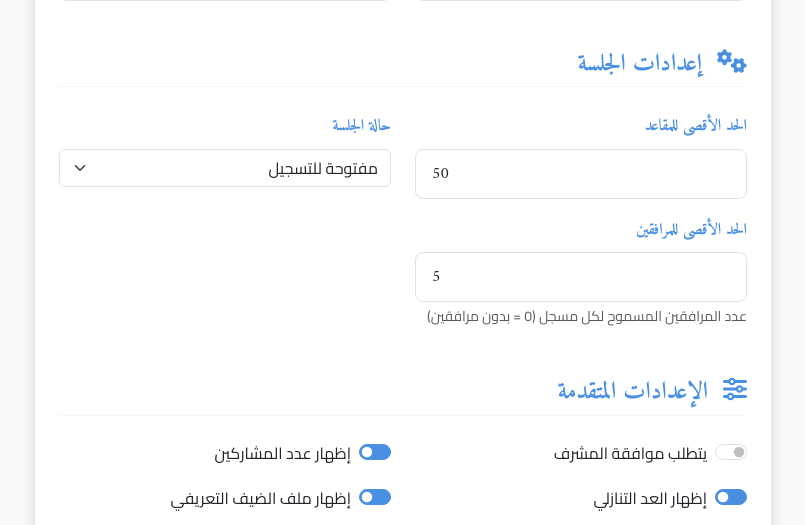
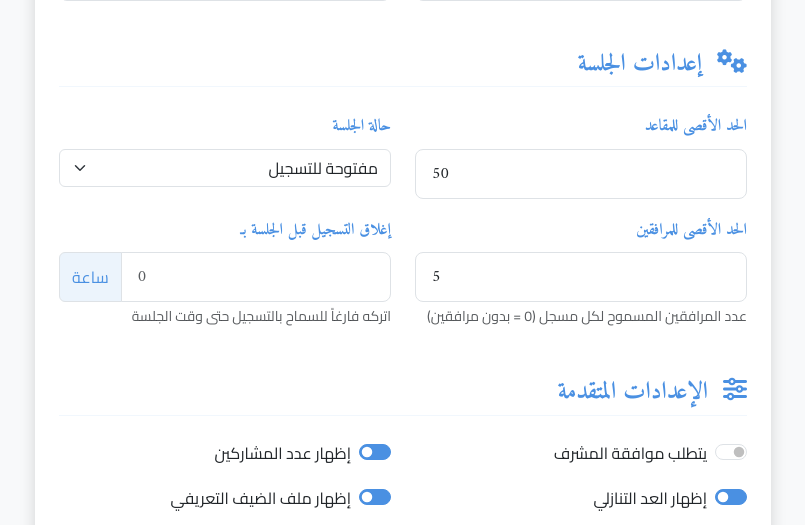
Before and after one commit to ahmedfayezzz/event-planner, a Flask app: page /admin/sessions/new in a window 1280 px wide. Shown: the part 815-1340 px from the top of the page, without its empty margins (237-1042 px from the left). Run offline with Flask 3, Linux system fonts and the light colour scheme; a user stored in the database is signed in; some libraries are stand-ins or nearby versions.

Commit message:
feat: Add configurable registration deadline for sessions; update admin forms for deadline input

```diff
--- a/routes.py
+++ b/routes.py
@@ -817,16 +817,24 @@ def admin_new_session():
         last_session = Session.query.order_by(Session.session_number.desc()).first()
         session_number = (last_session.session_number + 1) if last_session else 1
 
+        # Calculate registration deadline from hours before session
+        session_date = datetime.strptime(request.form.get('date'), '%Y-%m-%dT%H:%M')
+        deadline_hours = request.form.get('registration_deadline_hours', '').strip()
+        registration_deadline = None
+        if deadline_hours and int(deadline_hours) > 0:
+            registration_deadline = session_date - timedelta(hours=int(deadline_hours))
+
         session = Session(
             session_number=session_number,
             title=request.form.get('title'),
             description=request.form.get('description'),
-            date=datetime.strptime(request.form.get('date'), '%Y-%m-%dT%H:%M'),
+            date=session_date,
             guest_name=request.form.get('guest_name'),
             guest_profile=request.form.get('guest_profile'),
             location=request.form.get('location'),
             max_participants=int(request.form.get('max_participants', 50)),
             max_companions=int(request.form.get('max_companions', 5)),
+            registration_deadline=registration_deadline,
             requires_approval='requires_approval' in request.form,
             show_participant_count='show_participant_count' in request.form,
             show_countdown='show_countdown' in request.form,
@@ -859,6 +867,14 @@ def admin_edit_session(session_id):
         session_obj.location = request.form.get('location')
         session_obj.max_participants = int(request.form.get('max_participants', 50))
         session_obj.max_companions = int(request.form.get('max_companions', 5))
+
+        # Calculate registration deadline from hours before session
+        deadline_hours = request.form.get('registration_deadline_hours', '').strip()
+        if deadline_hours and int(deadline_hours) > 0:
+            session_obj.registration_deadline = session_obj.date - timedelta(hours=int(deadline_hours))
+        else:
+            session_obj.registration_deadline = None
+
         session_obj.requires_approval = 'requires_approval' in request.form
         session_obj.show_participant_count = 'show_participant_count' in request.form
         session_obj.show_countdown = 'show_countdown' in request.form
--- a/templates/admin/new_session.html
+++ b/templates/admin/new_session.html
@@ -105,6 +105,15 @@
                                 <input type="number" class="form-control" id="max_companions" name="max_companions"
                                        value="5" min="0" max="20">
                                 <small class="form-text text-muted">عدد المرافقين المسموح لكل مسجل (0 = بدون مرافقين)</small>
+                            </div>
+                            <div class="col-md-6">
+                                <label for="registration_deadline_hours" class="form-label">إغلاق التسجيل قبل الجلسة بـ</label>
+                                <div class="input-group">
+                                    <input type="number" class="form-control" id="registration_deadline_hours"
+                                           name="registration_deadline_hours" min="0" max="168" placeholder="0">
+                                    <span class="input-group-text">ساعة</span>
+                                </div>
+                                <small class="form-text text-muted">اتركه فارغاً للسماح بالتسجيل حتى وقت الجلسة</small>
                             </div>
                         </div>
 
```
Also changed, not shown: my-progress.md (+4 -0 lines), templates/admin/edit_session.html (+11 -0 lines), templates/todo.md (+6 -6 lines).
